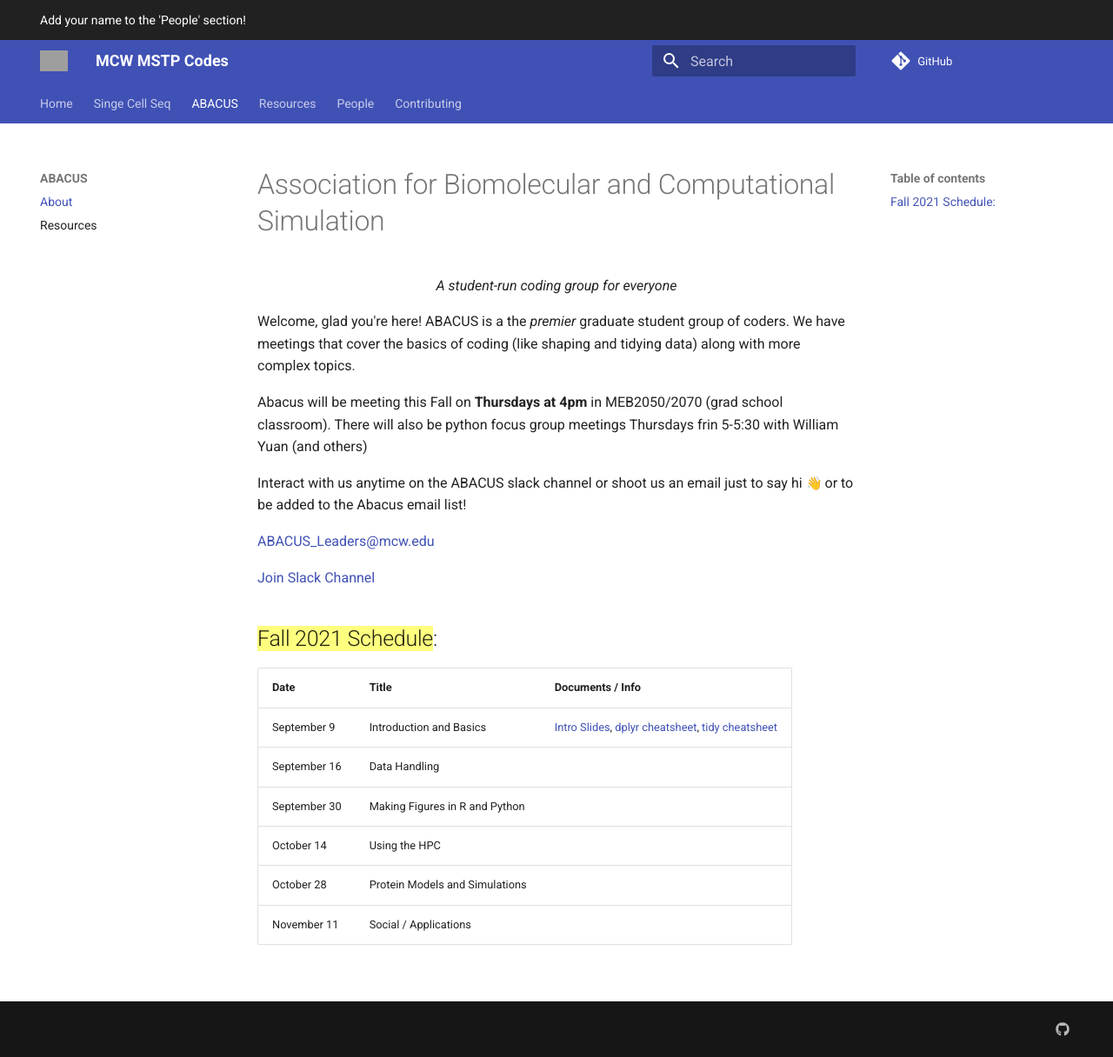
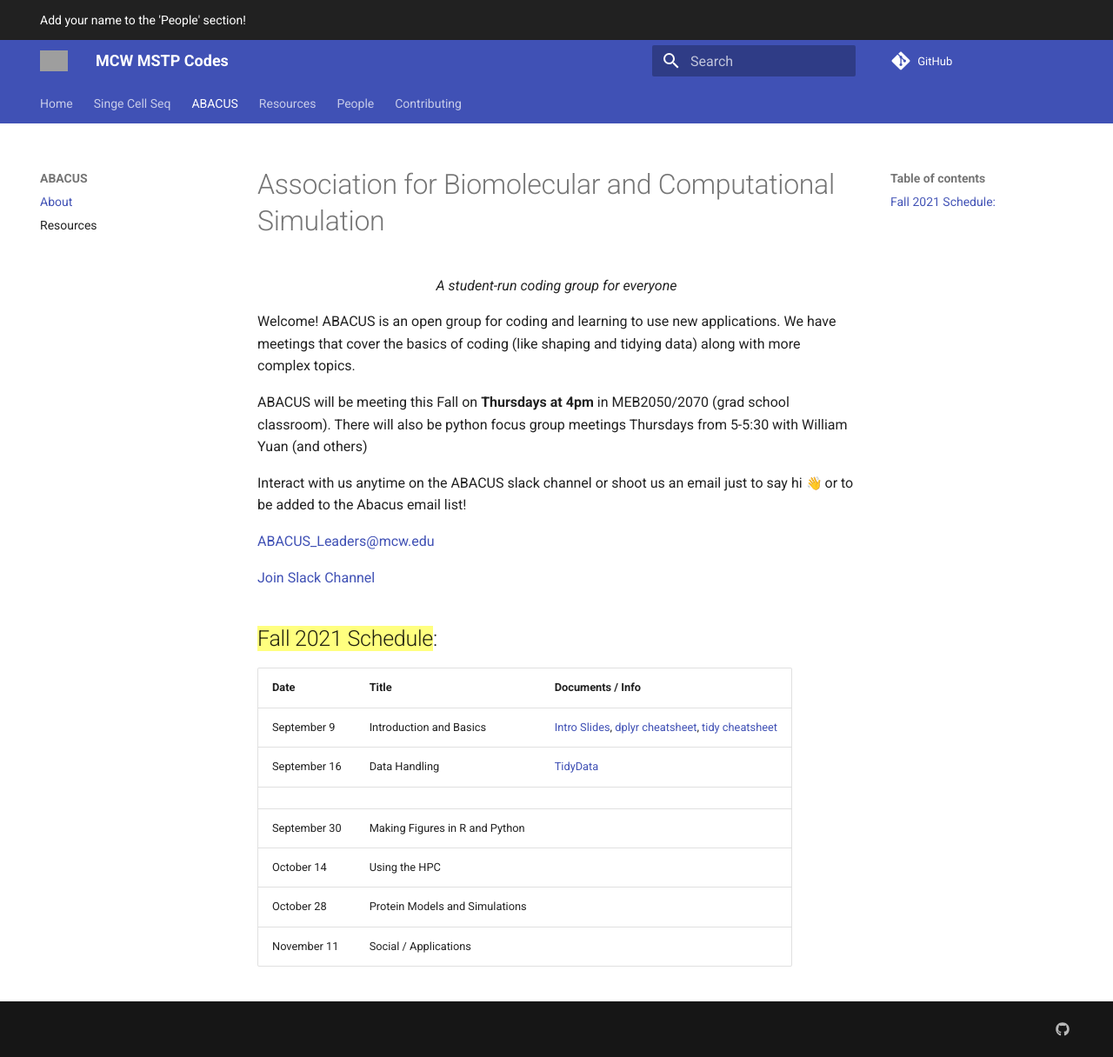
Before and after one commit to mcw-mstp/mcw-mstp.github.io, an MkDocs documentation site: the page built from docs/abacus.md, in a window 1280 px wide and 1216 px high. Shown: the whole window at 87% size. Built offline with MkDocs 1.6.1 and Material for MkDocs 9.7.7, drawn with Linux system fonts in a browser that asks for light colours; emoji names are drawn with the system emoji font; comment, search, counter and statistics services are not loaded; grey boxes are pictures that could not be loaded.

Commit message:
Update abacus.md

```diff
--- a/docs/abacus.md
+++ b/docs/abacus.md
@@ -2,9 +2,9 @@
 
 <div align="center" ><em>A student-run coding group for everyone</em></div>
 
-Welcome, glad you're here! ABACUS is a the *premier* graduate student group of coders. We have meetings that cover the basics of coding (like shaping and tidying data) along with more complex topics.
+Welcome! ABACUS is an open group for coding and learning to use new applications. We have meetings that cover the basics of coding (like shaping and tidying data) along with more complex topics.
 
-Abacus will be meeting this Fall on **Thursdays at 4pm** in MEB2050/2070 (grad school classroom). There will also be python focus group meetings Thursdays frin 5-5:30 with William Yuan (and others)
+ABACUS will be meeting this Fall on **Thursdays at 4pm** in MEB2050/2070 (grad school classroom). There will also be python focus group meetings Thursdays from 5-5:30 with William Yuan (and others)
 
 Interact with us anytime on the ABACUS slack channel or shoot us an email just to say hi :wave: or to be added to the Abacus email list!
 
@@ -18,7 +18,8 @@ Interact with us anytime on the ABACUS slack channel or shoot us an email just t
 | Date         | Title                          | Documents / Info |
 |--------------|--------------------------------|------------------|
 | September 9  | Introduction and Basics        |  [Intro Slides](assets/abacus_intro_9_2021.pdf), [dplyr  cheatsheet](assets/data-transformation.pdf), [tidy cheatsheet](assets/data-import.pdf)               |
-| September 16 | Data Handling                  |                  |
+| September 16 | Data Handling                  | [TidyData](https://github.com/mcw-mstp/mcw-mstp.github.io/files/7532475/21.0916_ABACUS_tidytutorial.docx)
+                 |
 | September 30 | Making Figures in R and Python |                  |
 | October 14   | Using the HPC                  |                  |
 | October 28   | Protein Models and Simulations |                  |
```
